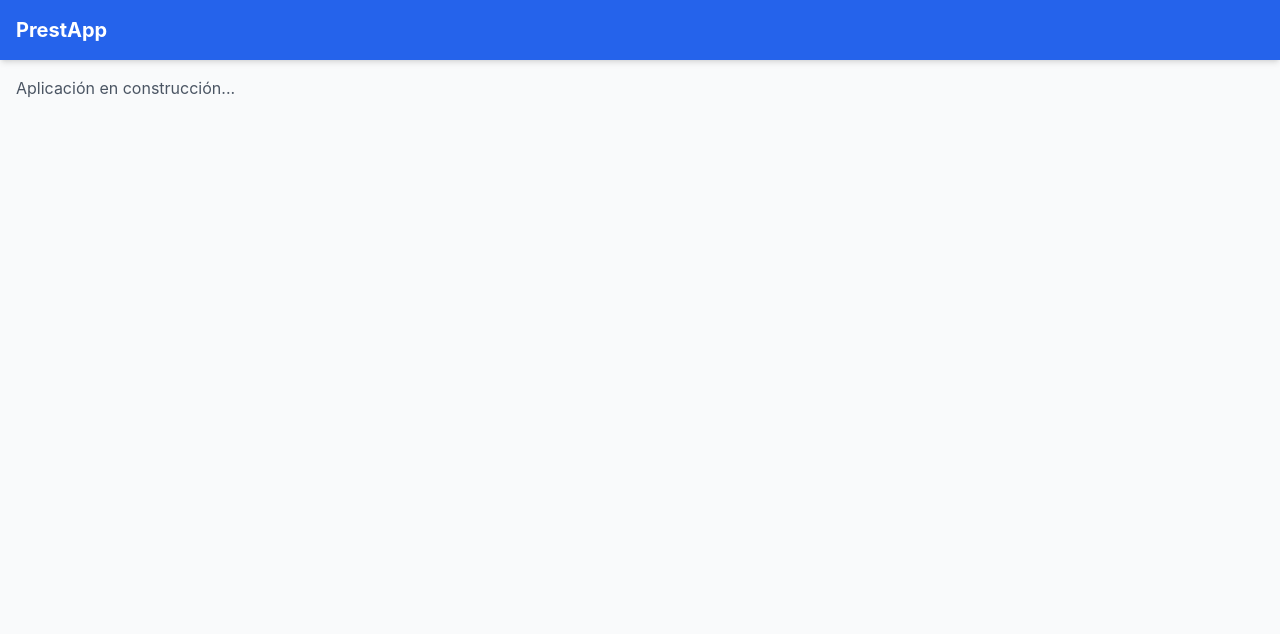
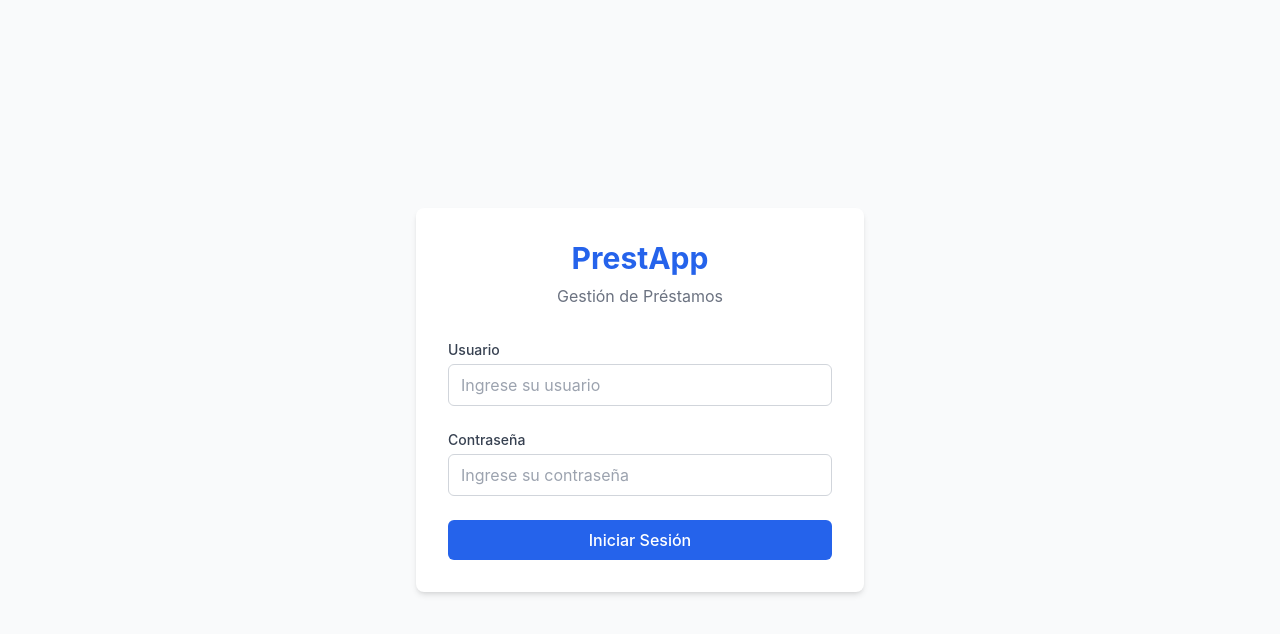
Before and after one commit to IvanGiannini93/PrestApp, a React (Vite) app in the folder frontend/: page /login in a window 1280 px wide. Shown: the top 634 px of the page. Built offline with nearby package versions, Linux system fonts and the light colour scheme.

Commit message:
feat(PA-015): login funcional con AuthContext, rutas protegidas por rol

```diff
--- a/frontend/src/App.jsx
+++ b/frontend/src/App.jsx
@@ -1,4 +1,6 @@
 import { BrowserRouter } from 'react-router-dom';
+import { AuthProvider } from './context/AuthContext';
+import AppRouter from './routes/AppRouter';
 
 /**
  * Componente raíz de la aplicación PrestApp.
@@ -7,14 +9,9 @@ import { BrowserRouter } from 'react-router-dom';
 function App() {
   return (
     <BrowserRouter>
-      <div className="min-h-screen bg-gray-50">
-        <header className="bg-primary-600 text-white p-4 shadow-md">
-          <h1 className="text-xl font-bold">PrestApp</h1>
-        </header>
-        <main className="container mx-auto p-4">
-          <p className="text-gray-600">Aplicación en construcción...</p>
-        </main>
-      </div>
+      <AuthProvider>
+        <AppRouter />
+      </AuthProvider>
     </BrowserRouter>
   );
 }
--- a/frontend/src/pages/LoginPage.jsx
+++ b/frontend/src/pages/LoginPage.jsx
@@ -1,15 +1,97 @@
+import { useState } from 'react';
+import { useNavigate } from 'react-router-dom';
+import { useAuth } from '../hooks/useAuth';
+import { login } from '../api/authApi';
+
 /**
  * Página de login.
- * Placeholder - se implementará en la tarea 15.
+ * Formulario de autenticación para administradores y clientes.
  */
 function LoginPage() {
+  const [username, setUsername] = useState('');
+  const [password, setPassword] = useState('');
+  const [error, setError] = useState('');
+  const [loading, setLoading] = useState(false);
+  const { login: authLogin } = useAuth();
+  const navigate = useNavigate();
+
+  const handleSubmit = async (e) => {
+    e.preventDefault();
+    setError('');
+    setLoading(true);
+
+    try {
+      const response = await login(username, password);
+      const { token, rol, username: user } = response.data.data;
+      authLogin(token, { username: user, rol });
+
+      if (rol === 'ADMIN') {
+        navigate('/admin/dashboard');
+      } else {
+        navigate('/cliente/mi-prestamo');
+      }
+    } catch (err) {
+      setError(err.response?.data?.message || 'Error al iniciar sesión');
+    } finally {
+      setLoading(false);
+    }
+  };
+
   return (
     <div className="min-h-screen flex items-center justify-center bg-gray-50">
-      <div className="max-w-md w-full p-6 bg-white rounded-lg shadow-md">
-        <h2 className="text-2xl font-bold text-center text-gray-800 mb-6">
-          Iniciar Sesión
-        </h2>
-        <p className="text-gray-500 text-center">Formulario pendiente de implementación</p>
+      <div className="max-w-md w-full p-8 bg-white rounded-lg shadow-md">
+        <div className="text-center mb-8">
+          <h1 className="text-3xl font-bold text-primary-600">PrestApp</h1>
+          <p className="text-gray-500 mt-2">Gestión de Préstamos</p>
+        </div>
+
+        <form onSubmit={handleSubmit} className="space-y-6">
+          {error && (
+            <div className="bg-red-50 border border-red-200 text-red-700 px-4 py-3 rounded">
+              {error}
+            </div>
+          )}
+
+          <div>
+            <label htmlFor="username" className="block text-sm font-medium text-gray-700 mb-1">
+              Usuario
+            </label>
+            <input
+              id="username"
+              type="text"
+              value={username}
+              onChange={(e) => setUsername(e.target.value)}
+              className="w-full px-3 py-2 border border-gray-300 rounded-md focus:outline-none focus:ring-2 focus:ring-primary-500 focus:border-transparent"
+              placeholder="Ingrese su usuario"
+              required
+              autoComplete="username"
+            />
+          </div>
+
+          <div>
+            <label htmlFor="password" className="block text-sm font-medium text-gray-700 mb-1">
+              Contraseña
+            </label>
+            <input
+              id="password"
+              type="password"
+              value={password}
+              onChange={(e) => setPassword(e.target.value)}
+              className="w-full px-3 py-2 border border-gray-300 rounded-md focus:outline-none focus:ring-2 focus:ring-primary-500 focus:border-transparent"
+              placeholder="Ingrese su contraseña"
+              required
+              autoComplete="current-password"
+            />
+          </div>
+
+          <button
+            type="submit"
+            disabled={loading}
+            className="w-full py-2 px-4 bg-primary-600 hover:bg-primary-700 text-white font-medium rounded-md transition-colors disabled:opacity-50 disabled:cursor-not-allowed"
+          >
+            {loading ? 'Ingresando...' : 'Iniciar Sesión'}
+          </button>
+        </form>
       </div>
     </div>
   );
--- a/frontend/src/routes/AppRouter.jsx
+++ b/frontend/src/routes/AppRouter.jsx
@@ -1,4 +1,7 @@
 import { Routes, Route, Navigate } from 'react-router-dom';
+import LoginPage from '../pages/LoginPage';
+import AdminRoute from './AdminRoute';
+import ClienteRoute from './ClienteRoute';
 
 /**
  * Router principal de la aplicación.
@@ -7,9 +10,31 @@ import { Routes, Route, Navigate } from 'react-router-dom';
 function AppRouter() {
   return (
     <Routes>
-      <Route path="/login" element={<p>Login Page (pendiente)</p>} />
-      <Route path="/admin/*" element={<p>Admin Panel (pendiente)</p>} />
-      <Route path="/cliente/*" element={<p>Portal Cliente (pendiente)</p>} />
+      <Route path="/login" element={<LoginPage />} />
+
+      {/* Rutas Admin */}
+      <Route path="/admin/dashboard" element={
+        <AdminRoute><p className="p-4">Dashboard (tarea 19)</p></AdminRoute>
+      } />
+      <Route path="/admin/clientes" element={
+        <AdminRoute><p className="p-4">Clientes (tarea 17)</p></AdminRoute>
+      } />
+      <Route path="/admin/prestamos" element={
+        <AdminRoute><p className="p-4">Préstamos (tarea 18)</p></AdminRoute>
+      } />
+      <Route path="/admin/reportes" element={
+        <AdminRoute><p className="p-4">Reportes (tarea 19)</p></AdminRoute>
+      } />
+
+      {/* Rutas Cliente */}
+      <Route path="/cliente/mi-prestamo" element={
+        <ClienteRoute><p className="p-4">Mi Préstamo (tarea 20)</p></ClienteRoute>
+      } />
+      <Route path="/cliente/historial" element={
+        <ClienteRoute><p className="p-4">Mi Historial (tarea 20)</p></ClienteRoute>
+      } />
+
+      {/* Redirect */}
       <Route path="*" element={<Navigate to="/login" replace />} />
     </Routes>
   );
```
